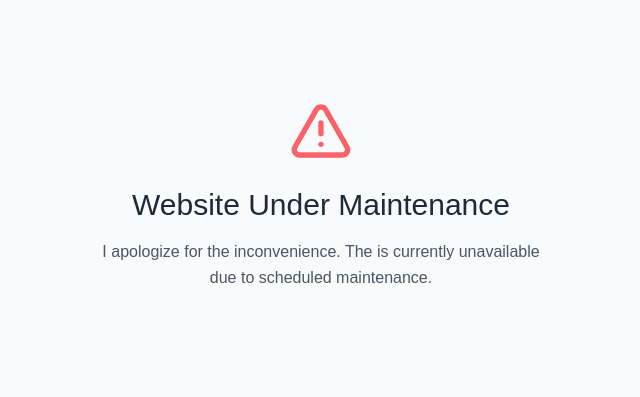
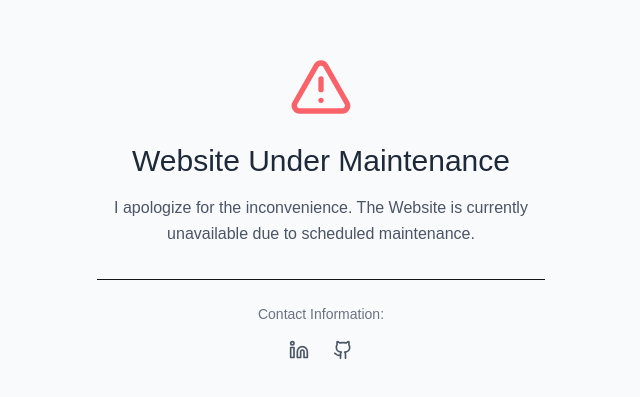
Before and after one commit to shashankneupane0427/portfolio-website, a Next.js app: page / in a window 1280 px wide. Shown: the part 193-590 px from the top of the page, without its empty margins (319-959 px from the left). Built offline with nearby package versions, Linux system fonts and the light colour scheme.

Commit message:
Add contact information section with LinkedIn and GitHub links to MaintenancePage

```diff
--- a/app/page.tsx
+++ b/app/page.tsx
@@ -1,5 +1,5 @@
 import React from 'react';
-import { AlertTriangle } from 'lucide-react';
+import { AlertTriangle,  Github, Linkedin } from 'lucide-react';
 
 const MaintenancePage: React.FC = () => {
   return (
@@ -16,12 +16,35 @@ const MaintenancePage: React.FC = () => {
         </h1>
 
         {/* Apologetic message */}
-        <p className="text-gray-600 mb-6 leading-relaxed">
-          I apologize for the inconvenience. The is currently unavailable due to scheduled maintenance.
+        <p className="text-gray-600 mb-8 leading-relaxed">
+          I apologize for the inconvenience. The Website is currently unavailable due to scheduled maintenance.
         </p>
 
+        {/* Contact Footer */}
+        <div className="border-t pt-6 mt-8">
+          <p className="text-sm text-gray-500 mb-4">Contact Information:</p>
+          <div className="flex justify-center space-x-6">
 
-
+            <a
+              href="https://linkedin.com/in/shashankneupane0427"
+              target="_blank"
+              rel="noopener noreferrer"
+              className="flex items-center text-gray-600 hover:text-blue-600 transition-colors"
+              aria-label="LinkedIn"
+            >
+              <Linkedin className="w-5 h-5" />
+            </a>
+            <a
+              href="https://github.com/shashankneupane0427"
+              target="_blank"
+              rel="noopener noreferrer"
+              className="flex items-center text-gray-600 hover:text-gray-800 transition-colors"
+              aria-label="GitHub"
+            >
+              <Github className="w-5 h-5" />
+            </a>
+          </div>
+        </div>
       </div>
     </div>
   );
```
